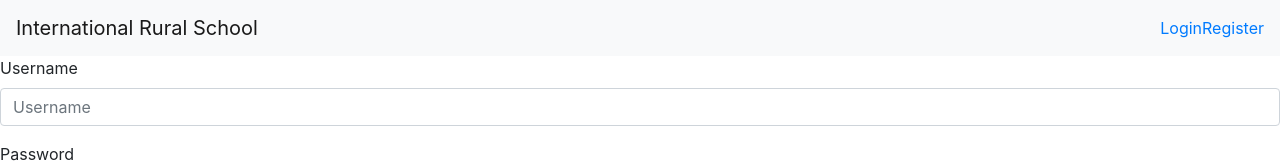
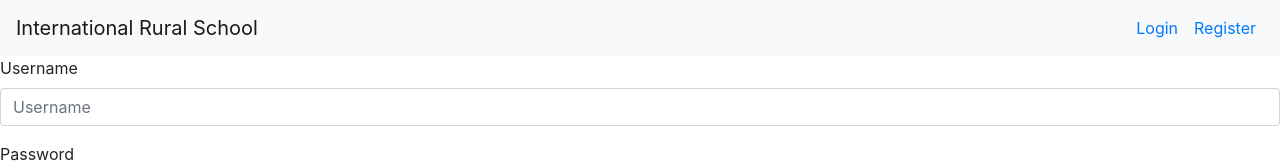
Before and after one commit to RuralSchoolTeam/frontend, a React (Create React App) app in the folder irs/: page /login in a window 1280 px wide. Shown: the top 163 px of the page. Built offline with nearby package versions, Linux system fonts and the light colour scheme.

Commit message:
Modified margin between navbar links

```diff
--- a/irs/src/components/Navigation/MainNav.js
+++ b/irs/src/components/Navigation/MainNav.js
@@ -1,5 +1,5 @@
 import React from 'react';
-import { Collapse, Navbar, NavbarToggler, NavbarBrand, Nav, NavItem } from 'reactstrap';
+import { Collapse, Navbar, NavbarToggler, NavbarBrand, Nav, NavItem, NavLink } from 'reactstrap';
 import { Link } from 'react-router-dom';
 
 class MainNav extends React.Component {
@@ -22,10 +22,14 @@ class MainNav extends React.Component {
           <Collapse isOpen={this.state.isOpen} navbar>
             <Nav className="ml-auto" navbar>
               <NavItem>
-                <Link to="/login">Login</Link>
+                <NavLink>
+                  <Link to="/login">Login</Link>
+                </NavLink>
               </NavItem>
               <NavItem>
-                <Link to="/register">Register</Link>
+                <NavLink>
+                  <Link to="/register">Register</Link>
+                </NavLink>
               </NavItem>
             </Nav>
           </Collapse>
```
